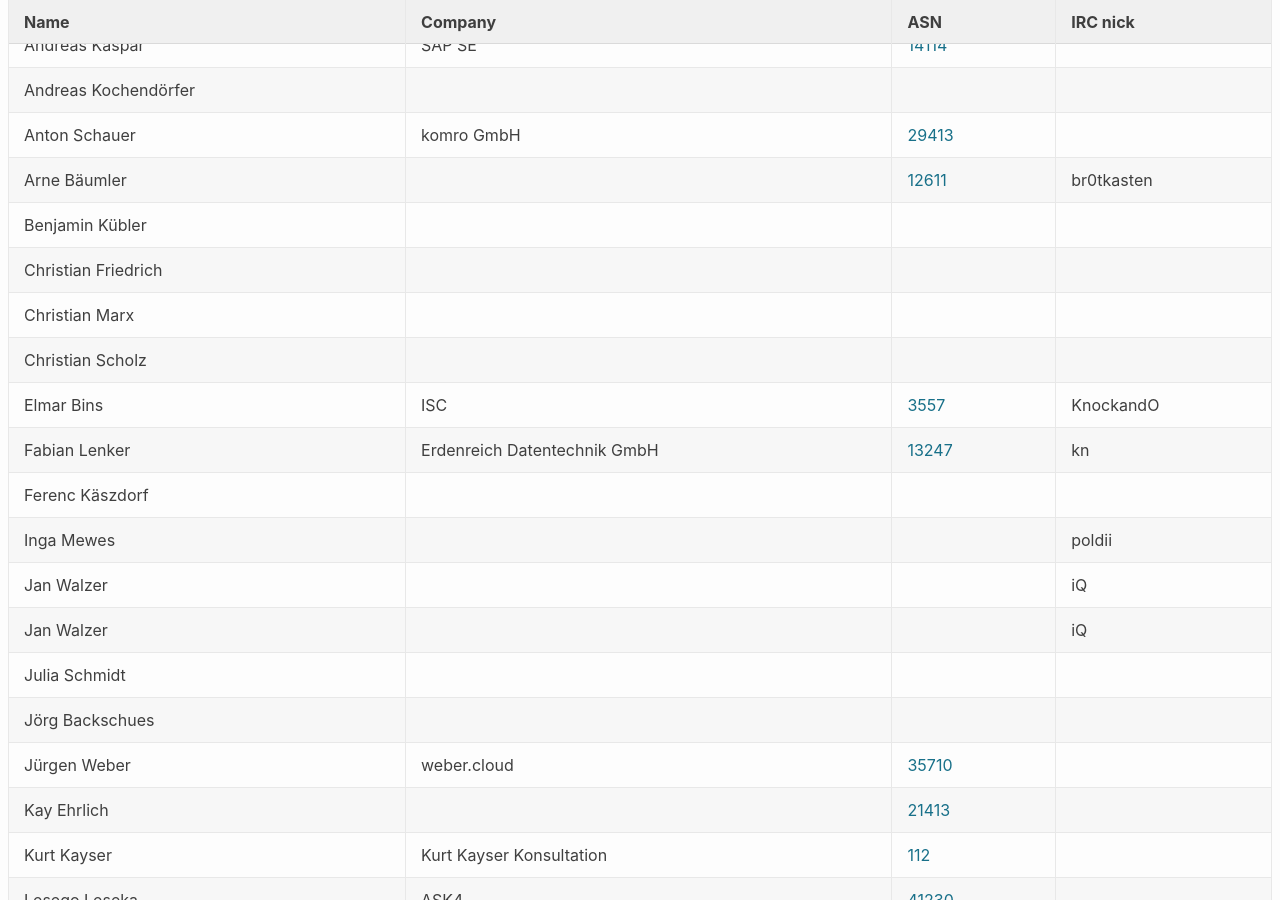
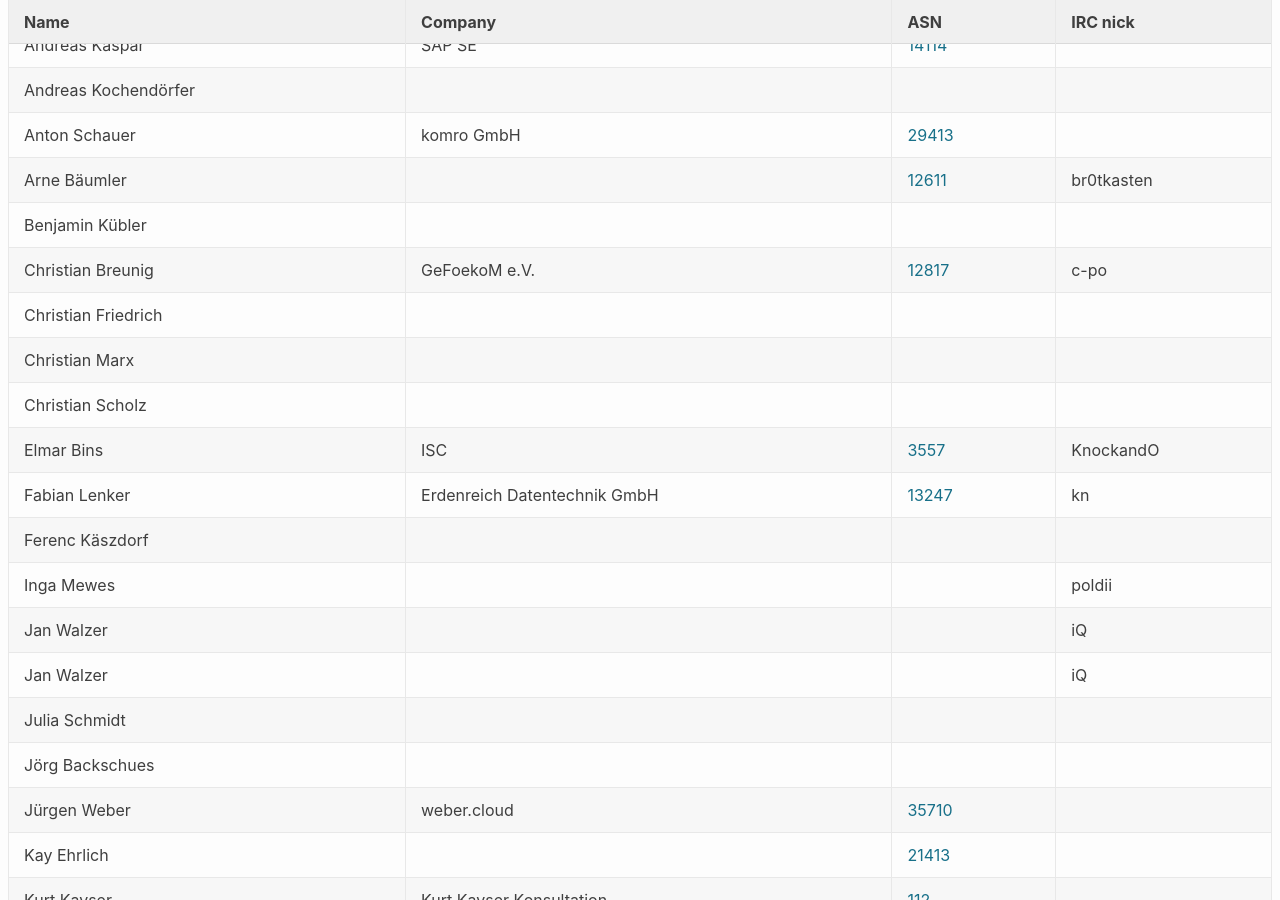
Before and after one commit to denog/pretix-attendeelist, a Jekyll site: the page built from denog15/index.md, in a window 1280 px wide and 900 px high, scrolled down 18519 px. Built offline with Jekyll 4.4.1, drawn with Linux system fonts in a browser that asks for light colours.

Commit message:
Latest data: Mon Oct 30 09:28:09 UTC 2023

```diff
--- a/_data/attendees_denog15_online.json
+++ b/_data/attendees_denog15_online.json
@@ -40,6 +40,12 @@
     "company": null,
     "irc": null,
     "asn": null
+  },
+  {
+    "name": "Christian Breunig",
+    "company": "GeFoekoM e.V.",
+    "irc": "c-po",
+    "asn": "12817"
   },
   {
     "name": "Christian Friedrich",
```
